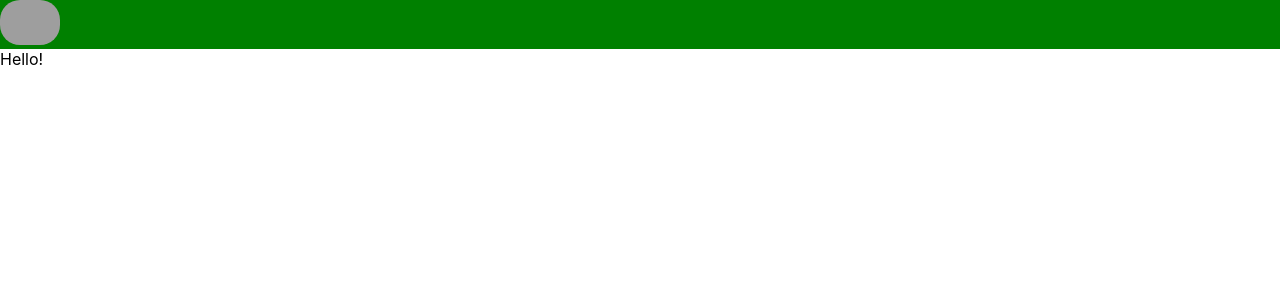
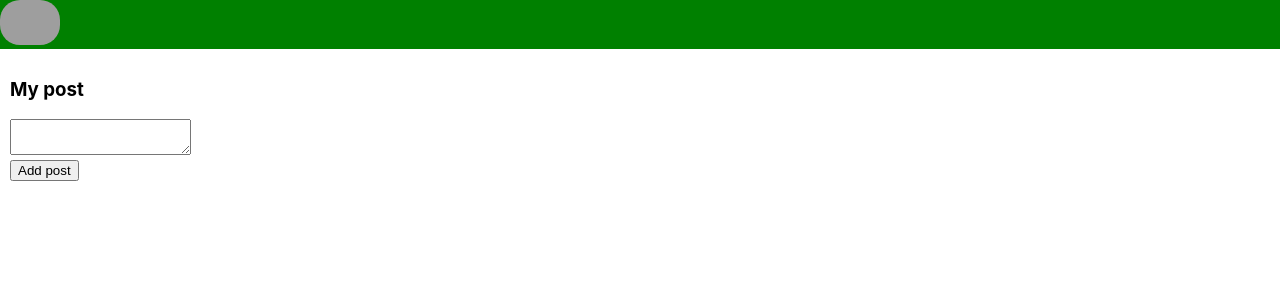
Before and after one commit to SimonovaKatya/SocialNetwork, a React (Create React App) app: page / in a window 1280 px wide. Shown: the top 300 px of the page. Built offline with nearby package versions, Linux system fonts and the light colour scheme; grey boxes are pictures that could not be loaded.

Commit message:
Created the profile information component and made a template for the post component. Made the presentation of all posts on the profile page

```diff
--- a/src/Components/Profile/MyPosts/MyPosts.js
+++ b/src/Components/Profile/MyPosts/MyPosts.js
@@ -1,12 +1,39 @@
 import React from 'react';
-import './Profile.module.css';
+import classes from './MyPosts.module.css';
 
-function Profile() {
+
+const MyPosts = (props) => {
+
+    let postData = [
+        {id: 1, message: 'Hi', likesCount: 17},
+        {id: 2, message: 'Hi', likesCount: 17},
+        {id: 3, message: 'Hi', likesCount: 17},
+        {id: 4, message: 'Hi', likesCount: 17},
+
+    ]
+
+
+
+
     return (
         <div>
-          Hello!
+            <div className={classes.postsBlock}>
+                <h3>My post</h3>
+                <div>
+                    <div>
+                        <textarea></textarea>
+                    </div>
+                    <div>
+                        <button>Add post</button>
+                    </div>
+                </div>
+                <div className={classes.posts}>
+
+                </div>
+
+            </div>
         </div>
-    );
+    )
 }
 
-export default Profile;
+export default MyPosts;
--- a/src/Components/Profile/MyPosts/MyPosts.module.css
+++ b/src/Components/Profile/MyPosts/MyPosts.module.css
@@ -0,0 +1,7 @@
+.postsBlock{
+    padding: 10px;
+}
+
+.posts{
+    margin-top: 10px;
+}
--- a/src/Components/Profile/Profile.js
+++ b/src/Components/Profile/Profile.js
@@ -1,10 +1,11 @@
 import React from 'react';
 import './Profile.module.css';
+import MyPosts from "./MyPosts/MyPosts";
 
 function Profile() {
     return (
         <div>
-          Hello!
+            <MyPosts/>
         </div>
     );
 }
--- a/src/Components/Profile/ProfileInfo/ProfileInfo.module.css
+++ b/src/Components/Profile/ProfileInfo/ProfileInfo.module.css
@@ -0,0 +1,3 @@
+.descriptionBlock{
+    padding: 10px;
+}
```
Also changed, not shown: src/Components/Profile/ProfileInfo/ProfileInfo.js (+14 -5 lines).
